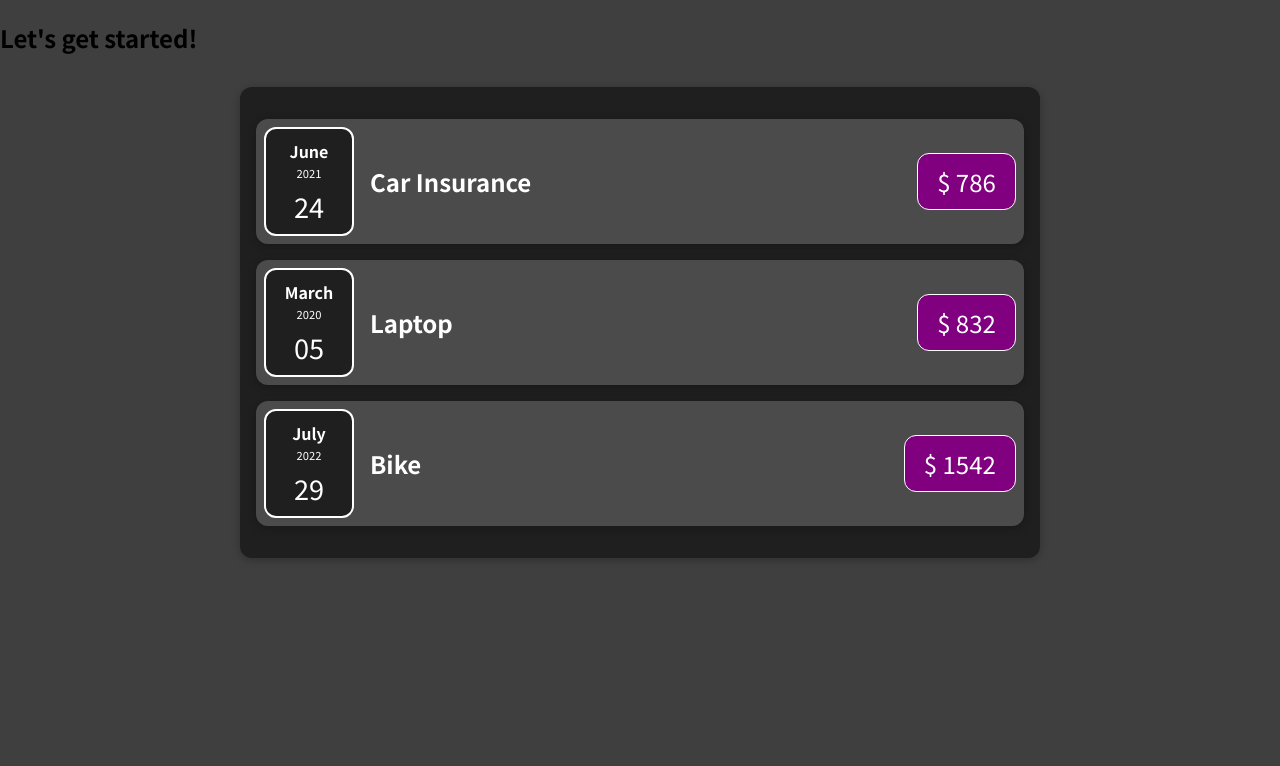
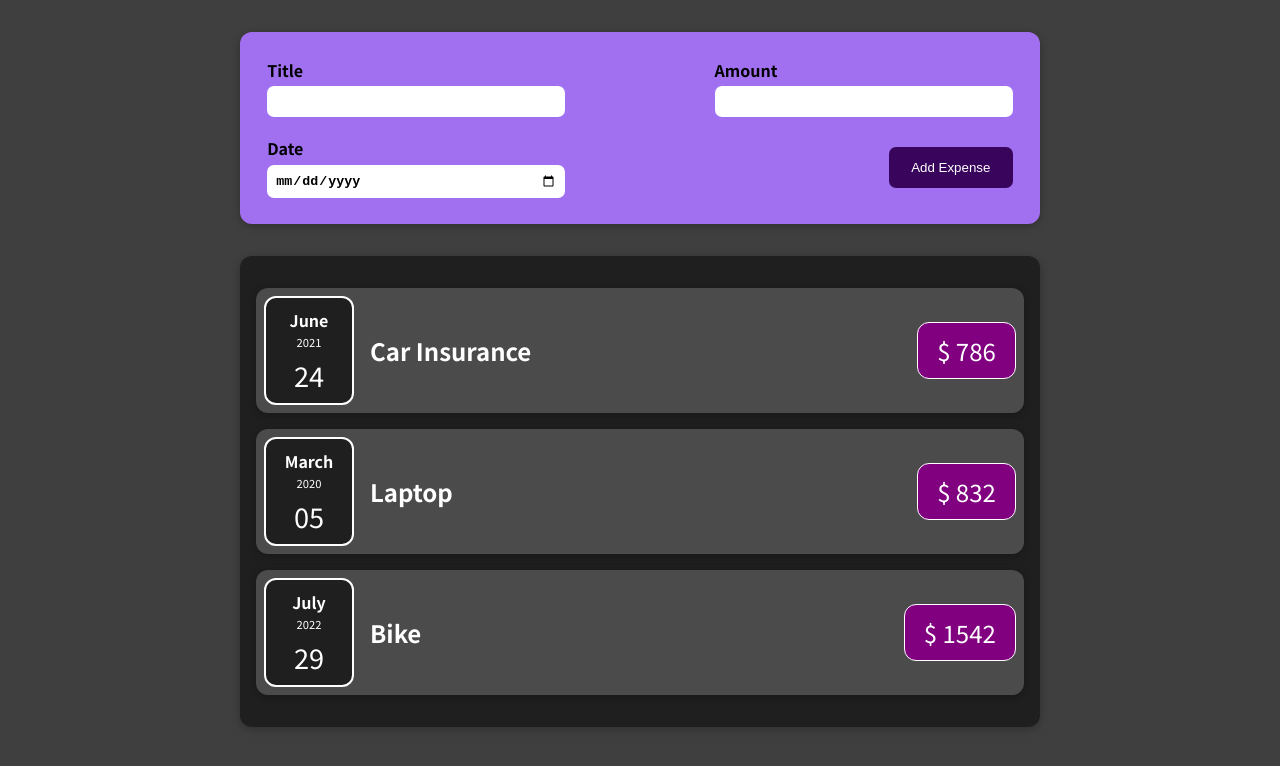
Before and after one commit to adilahamad786/expense-tracker, a React (Create React App) app: page / in a window 1280 px wide. Shown: the top 766 px of the page. Built offline with nearby package versions, Linux system fonts and the light colour scheme.

Commit message:
Add new Expense component is ready.

```diff
--- a/src/App.js
+++ b/src/App.js
@@ -1,11 +1,12 @@
 import React from "react";
+import NewExpense from "./components/NewExpense/NewExpense";
 import Expenses from "./components/Expenses/Expenses";
 
 function App() {
 
   return (
       <div>
-        <h2>Let's get started!</h2>
+        <NewExpense/>
         <Expenses/>
       </div>
   );
--- /dev/null
+++ b/src/components/NewExpense/ExpenseForm.css
@@ -0,0 +1,37 @@
+.new-expense__controls {
+    display: flex;
+    flex-wrap: wrap;
+    justify-content: space-between;
+    align-items: center;
+    font-weight: bold;
+    min-height: 10rem;
+}
+
+.new-expense__control {
+    display: flex;
+    flex-direction: column;
+    min-width: 40%;
+}
+
+.new-expense__control input{
+    border-radius: 7px;
+    border-style: none;
+    outline: none;
+    padding: 0.5rem;
+    margin-top: 0.3rem;
+    font-weight: bold;
+}
+
+button {
+    padding: 0.8rem 1.4rem;
+    border-radius: 7px;
+    border-style: none;
+    text-align: center;
+    color: white;
+    background-color: rgb(57, 5, 92);
+    cursor: pointer;
+}
+
+button:hover {
+    background-color: rgb(70, 7, 112);
+}
--- /dev/null
+++ b/src/components/NewExpense/ExpenseForm.jsx
@@ -0,0 +1,27 @@
+import "./ExpenseForm.css";
+
+const ExpenseForm = () => {
+    return (
+        <form>
+            <div className="new-expense__controls">
+                <div className="new-expense__control">
+                    <label htmlFor="title">Title</label>
+                    <input type="text" name="title" />
+                </div>
+                <div className="new-expense__control">
+                    <label htmlFor="amount">Amount</label>
+                    <input type="number" name="amount" />
+                </div>
+                <div className="new-expense__control">
+                    <label htmlFor="date">Date</label>
+                    <input type="date" name="date" />
+                </div>
+                <div className="new-expense__action">
+                    <button type="submit">Add Expense</button>
+                </div>
+            </div>
+        </form>
+    );
+}
+
+export default ExpenseForm;
--- /dev/null
+++ b/src/components/NewExpense/NewExpense.css
@@ -0,0 +1,11 @@
+.new-expense {
+    display: flax;
+    flex-direction: row;
+    background-color: rgb(161, 112, 240);
+    width: 50rem;
+    max-width: 95%;
+    margin: 2rem auto;
+    padding: 1rem 1.7rem;
+    border-radius: 12px;
+    box-shadow: 0px 2px 8px rgb(0, 0, 0, 0.25);
+}
--- /dev/null
+++ b/src/components/NewExpense/NewExpense.jsx
@@ -0,0 +1,12 @@
+import ExpenseForm from "./ExpenseForm";
+import "./NewExpense.css";
+
+const NewExpense = () => {
+    return (
+        <div className="new-expense">
+            <ExpenseForm/>
+        </div>
+    );
+}
+
+export default NewExpense;
```
